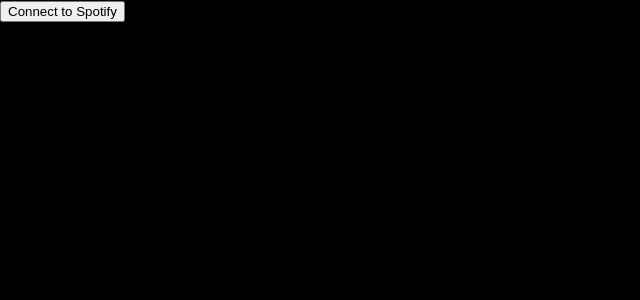
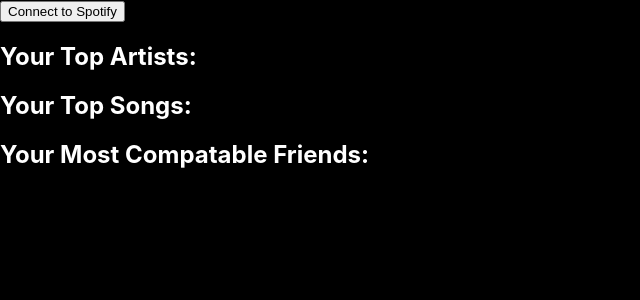
Before and after one commit to tr-vs/realist, a React (Create React App) app in the folder frontend/rea-list/: page /profile in a window 1280 px wide. Shown: the top 300 px of the page, without its empty margins (0-640 px from the left). Built offline with nearby package versions, Linux system fonts and the light colour scheme.

Commit message:
Profile Page skeleton

```diff
--- a/frontend/rea-list/src/pages/Friends.js
+++ b/frontend/rea-list/src/pages/Friends.js
@@ -4,6 +4,7 @@ import '../styles/FriendsPage.css'
 const Friends = () => {
     return (
         <div className="post-contents">
+            {/* Map through all friends in database, pass values as props for post */}
             <h1>Friends Music</h1>
             <Posts num={0}></Posts>
             <Posts num={1}></Posts>
--- a/frontend/rea-list/src/pages/Profile.js
+++ b/frontend/rea-list/src/pages/Profile.js
@@ -1,8 +1,13 @@
+import UserStats from "../templates/UserStats";
 const Profile = () => {
     return (
-        <a href="http://localhost:3000/api/spotify/auth">
-            <button>Connect to Spotify</button>
-        </a>
+        <div>
+            <a href="http://localhost:3000/api/spotify/auth">
+                <button>Connect to Spotify</button>
+            </a>
+            <UserStats></UserStats>
+        </div>
+
     );
 };
 
--- /dev/null
+++ b/frontend/rea-list/src/styles/UserStats.css
@@ -0,0 +1,3 @@
+.stats-container {
+    color: white;
+}
--- /dev/null
+++ b/frontend/rea-list/src/templates/UserStats.js
@@ -0,0 +1,22 @@
+import '../styles/UserStats.css'
+const UserStats = () => {
+    return (
+
+        <div className='stats-container'>
+            <div className="user-top-artists">
+                <h2>Your Top Artists: </h2>
+            </div>
+            <div className="user-top-songs">
+                <h2>Your Top Songs:</h2>
+            </div>
+            <div className="user-compatable-friends">
+                <h2>Your Most Compatable Friends:</h2>
+            </div>
+
+        </div>
+
+
+    )
+}
+
+export default UserStats
```
